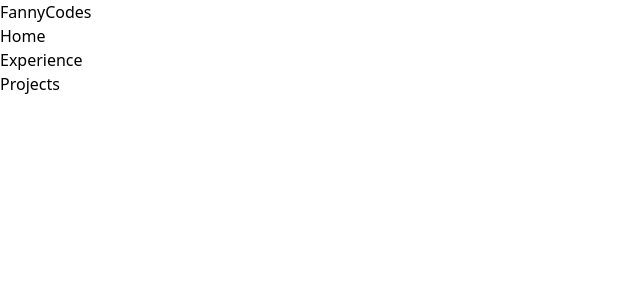
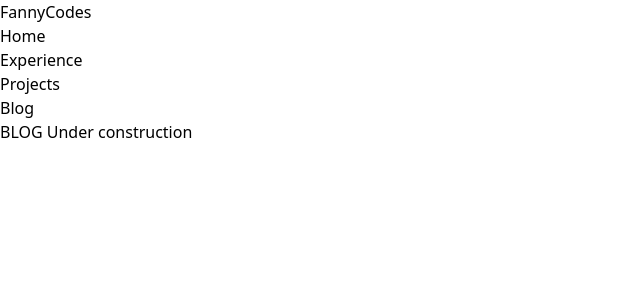
Before and after one commit to itsFanix/FannyCodes, a React (Vite) app: page /Blog in a window 1280 px wide. Shown: the top 300 px of the page, without its empty margins (0-640 px from the left). Built offline with nearby package versions, Linux system fonts and the light colour scheme.

Commit message:
added new features

```diff
--- a/package.json
+++ b/package.json
@@ -30,6 +30,6 @@
     "tailwindcss": "^3.4.10",
     "typescript": "^5.5.3",
     "typescript-eslint": "^8.0.1",
-    "vite": "^5.4.1"
+    "vite": "^7.1.9"
   }
 }
--- a/src/App.tsx
+++ b/src/App.tsx
@@ -3,7 +3,7 @@ import Navbar from "./components/Navbar"
 import Home from "./components/Home"
 import Experiences from "./components/Experiences"
 import Project from "./components/Project"
-// import Blog from "./components/Blog"
+import Blog from "./components/Blog"
 //import Footer from "./components/Footer"
 
 
@@ -25,7 +25,7 @@ function App() {
         <Route path="/" element= {<Home/>}/>
         <Route path="/Experiences" element= {<Experiences/>}/>
         <Route path="/Project" element= {<Project/>}/>
-        {/* <Route path="/Blog" element= {<Blog/>}/> */}
+        <Route path="/Blog" element= {<Blog/>}/>
       </Routes>
     </Router>
     </div>
--- a/src/components/Home.tsx
+++ b/src/components/Home.tsx
@@ -15,7 +15,7 @@ const container = (delay: number) => ({
 
 function Home() {
   return (
-    <section className=' lg:mt-20 2xl:mt-36 2xl:mb-28'>
+    <section className='mx-auto lg:mt-20 2xl:mt-30 2xl:mb-28'>
       <div className='flex flex-wrap-reverse'>
         <div className='w-full lg:w-1/2'>
           <div className='flex p-2 flex-col items-center lg:items-start'>
--- a/src/components/Navbar.tsx
+++ b/src/components/Navbar.tsx
@@ -38,11 +38,11 @@ function Navbar() {
                             isActive?  "underline underline-offset-4 decoration-green-300" : "hover:text-blue-200 "
                         }>Projects</NavLink>
                     </li>
-                    {/* <li>
+                    <li>
                         <NavLink to="/Blog" className={({isActive}) =>
                             isActive?  "underline underline-offset-4 decoration-green-300" : "hover:text-blue-200 "
                         }>Blog</NavLink>
-                    </li> */}
+                    </li>
                 </ul>
 
         </nav>
```
Also changed, not shown: 1 other file (tests, documents, lock files or other folders).
